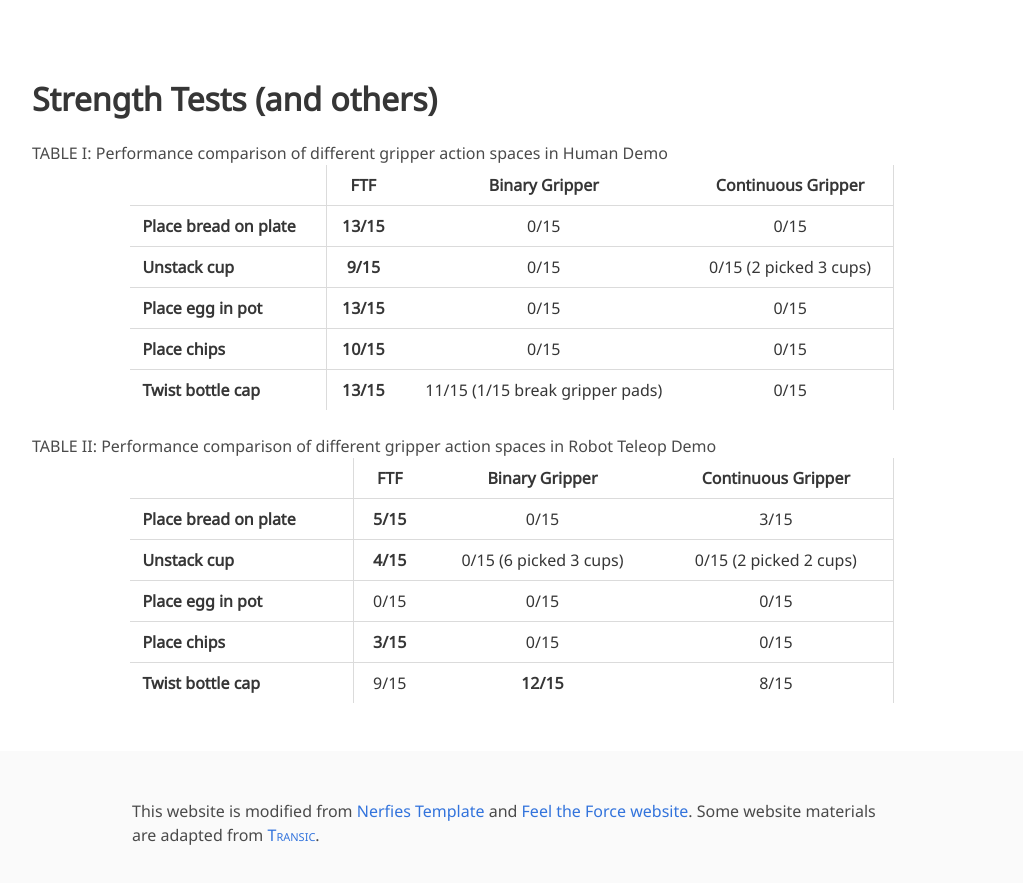
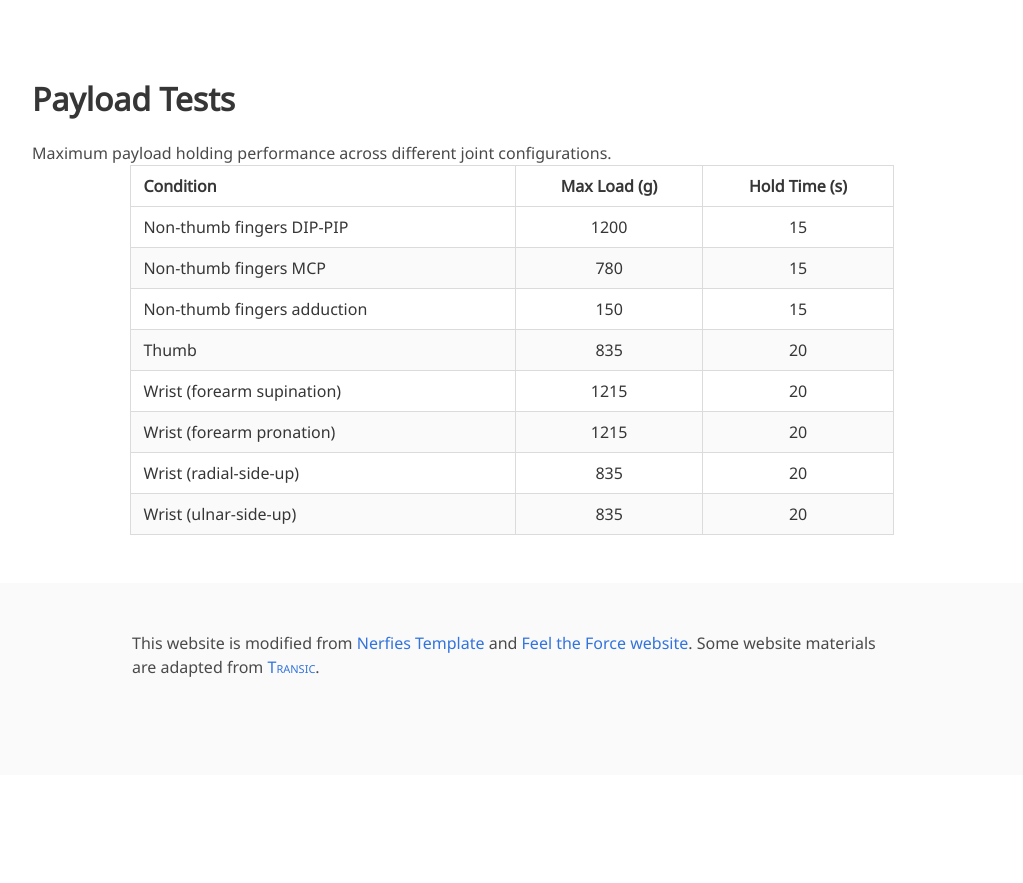
Before and after one commit to ruka-hand-v2/ruka-hand-v2.github.io, a plain HTML site: page index.html in a window 1280 px wide. Shown: the part 7396-8279 px from the top of the page, without its empty margins (128-1151 px from the left). After the commit the page ends 8171 px from the top, so only its background shows below. Drawn offline with nearby package versions, Linux system fonts and the light colour scheme; some icons are missing; a web font is replaced by a local one.

Commit message:
add load test

```diff
--- a/index.html
+++ b/index.html
@@ -711,103 +711,65 @@
 
     <section class="section">
   <div class="container is-max-desktop">
-    <h2 class="title is-3">Strength Tests (and others)</h2>
-      <p>TABLE I: Performance comparison of different gripper action spaces in Human Demo</p>
+    <h2 class="title is-3">Payload Tests</h2>
+      <p>Maximum payload holding performance across different joint configurations.</p>
       <div class="columns is-centered">
         <div class="column is-four-fifths">
           <div class="table-container">
-            <table class="table is-fullwidth">
+            <table class="table is-fullwidth is-bordered is-striped">
+              <thead>
+                <tr>
+                  <th>Condition</th>
+                  <th class="has-text-centered">Max Load (g)</th>
+                  <th class="has-text-centered">Hold Time (s)</th>
+                </tr>
+              </thead>
               <tbody>
                 <tr>
-                  <th class="border-right"></th>
-                  <th class="has-text-centered">FTF</th>
-                  <th class="has-text-centered">Binary Gripper</th>
-                  <th class="has-text-centered border-right">Continuous Gripper</th>
+                  <td>Non-thumb fingers DIP-PIP</td>
+                  <td class="has-text-centered">1200</td>
+                  <td class="has-text-centered">15</td>
                 </tr>
                 <tr>
-                  <th class="border-right">Place bread on plate</th>
-                  <td class="has-text-centered"><b>13/15</b></td>
-                  <td class="has-text-centered">0/15</td>
-                  <td class="has-text-centered border-right">0/15</td>
+                  <td>Non-thumb fingers MCP</td>
+                  <td class="has-text-centered">780</td>
+                  <td class="has-text-centered">15</td>
                 </tr>
                 <tr>
-                  <th class="border-right">Unstack cup</th>
-                  <td class="has-text-centered"><b>9/15</b></td>
-                  <td class="has-text-centered">0/15</td>
-                  <td class="has-text-centered border-right">0/15 (2 picked 3 cups)</td>
+                  <td>Non-thumb fingers adduction</td>
+                  <td class="has-text-centered">150</td>
+                  <td class="has-text-centered">15</td>
                 </tr>
                 <tr>
-                  <th class="border-right">Place egg in pot</th>
-                  <td class="has-text-centered"><b>13/15</b></td>
-                  <td class="has-text-centered">0/15</td>
-                  <td class="has-text-centered border-right">0/15</td>
+                  <td>Thumb</td>
+                  <td class="has-text-centered">835</td>
+                  <td class="has-text-centered">20</td>
                 </tr>
                 <tr>
-                  <th class="border-right">Place chips</th>
-                  <td class="has-text-centered"><b>10/15</b></td>
-                  <td class="has-text-centered">0/15</td>
-                  <td class="has-text-centered border-right">0/15</td>
+                  <td>Wrist (forearm supination)</td>
+                  <td class="has-text-centered">1215</td>
+                  <td class="has-text-centered">20</td>
                 </tr>
                 <tr>
-                  <th class="border-right">Twist bottle cap</th>
-                  <td class="has-text-centered"><b>13/15</b></td>
-                  <td class="has-text-centered">11/15 (1/15 break gripper pads)</td>
-                  <td class="has-text-centered border-right">0/15</td>
+                  <td>Wrist (forearm pronation)</td>
+                  <td class="has-text-centered">1215</td>
+                  <td class="has-text-centered">20</td>
+                </tr>
+                <tr>
+                  <td>Wrist (radial-side-up)</td>
+                  <td class="has-text-centered">835</td>
+                  <td class="has-text-centered">20</td>
+                </tr>
+                <tr>
+                  <td>Wrist (ulnar-side-up)</td>
+                  <td class="has-text-centered">835</td>
+                  <td class="has-text-centered">20</td>
                 </tr>
               </tbody>
             </table>
           </div>
         </div>
       </div>
-
-      <p>TABLE II: Performance comparison of different gripper action spaces in Robot Teleop Demo</p>
-      <div class="columns is-centered">
-        <div class="column is-four-fifths">
-          <div class="table-container">
-            <table class="table is-fullwidth">
-              <tbody>
-                <tr>
-                  <th class="border-right"></th>
-                  <th class="has-text-centered">FTF</th>
-                  <th class="has-text-centered">Binary Gripper</th>
-                  <th class="has-text-centered border-right">Continuous Gripper</th>
-                </tr>
-                <tr>
-                  <th class="border-right">Place bread on plate</th>
-                  <td class="has-text-centered"><b>5/15</b></td>
-                  <td class="has-text-centered">0/15</td>
-                  <td class="has-text-centered border-right">3/15</td>
-                </tr>
-                <tr>
-                  <th class="border-right">Unstack cup</th>
-                  <td class="has-text-centered"><b>4/15</b></td>
-                  <td class="has-text-centered">0/15 (6 picked 3 cups)</td>
-                  <td class="has-text-centered border-right">0/15 (2 picked 2 cups)</td>
-                </tr>
-                <tr>
-                  <th class="border-right">Place egg in pot</th>
-                  <td class="has-text-centered">0/15</td>
-                  <td class="has-text-centered">0/15</td>
-                  <td class="has-text-centered border-right">0/15</td>
-                </tr>
-                <tr>
-                  <th class="border-right">Place chips</th>
-                  <td class="has-text-centered"><b>3/15</b></td>
-                  <td class="has-text-centered">0/15</td>
-                  <td class="has-text-centered border-right">0/15</td>
-                </tr>
-                <tr>
-                  <th class="border-right">Twist bottle cap</th>
-                  <td class="has-text-centered">9/15</td>
-                  <td class="has-text-centered"><b>12/15</b></td>
-                  <td class="has-text-centered border-right">8/15</td>
-                </tr>
-              </tbody>
-            </table>
-          </div>
-        </div>
-      </div>
-      <!-- <p>All models are trained on 30 demos per task.</p> -->
     </div>
     </section>
 
```
Also changed, not shown: static/images/hardware_overview.jpeg.
